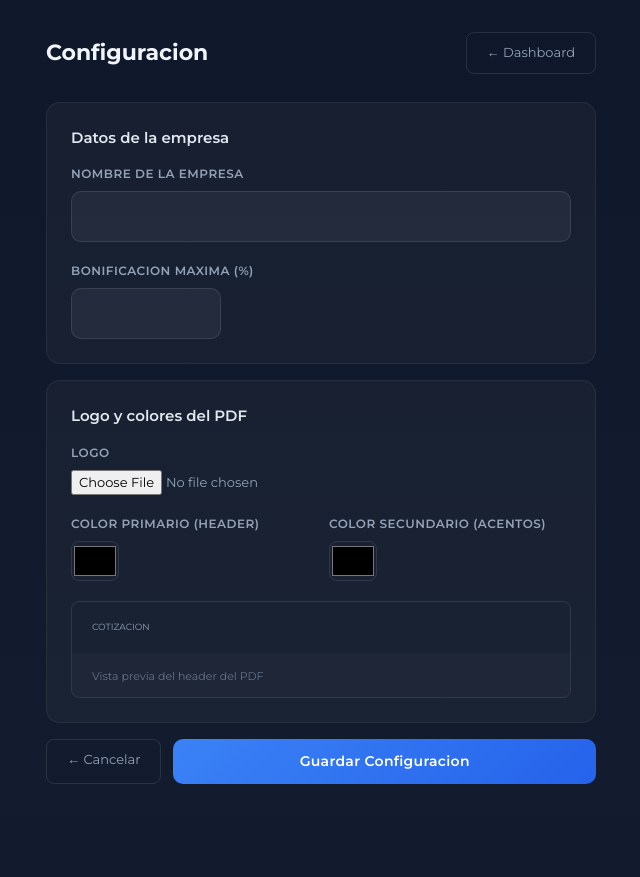
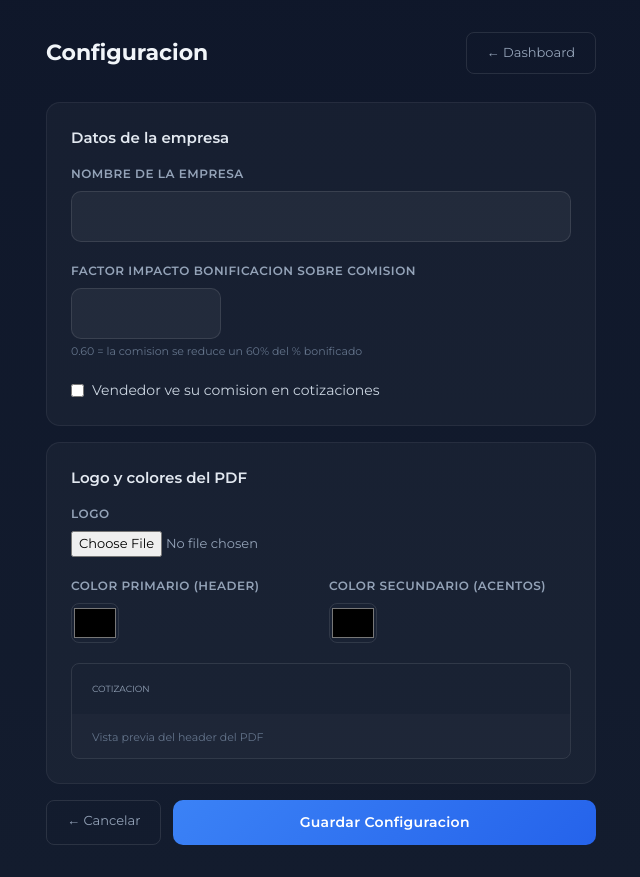
Before and after one commit to luciaf17/cotizador, a Django app: template templates/tenants/configuracion.html in a window 1280 px wide. Shown: the part 61-938 px from the top of the page, without its empty margins (319-959 px from the left). Before the commit the page ends 845 px from the top, so only its background shows below. Run offline with Django 5.2, Linux system fonts and the light colour scheme; the template is opened without the code that fills it, so the values that code supplies are empty; some libraries are stand-ins or nearby versions.

Commit message:
fix: corregir vista configuración tenant - campo bonif_max inexistente
- Reemplazar bonif_max_porcentaje (no existe en Tenant) por campos reales
- Agregar comision_impacto_bonif y mostrar_comisiones al form
- Crear subdirectorio completo para upload de logos
- Agregar logging de errores al guardar

Co-Authored-By: Claude Opus 4.6 (1M context) <noreply@anthropic.com>

```diff
--- a/templates/tenants/configuracion.html
+++ b/templates/tenants/configuracion.html
@@ -19,9 +19,17 @@
                     <input type="text" name="nombre" value="{{ tenant.nombre }}" class="input-dark">
                 </div>
                 <div>
-                    <label class="label-dark">Bonificacion maxima (%)</label>
-                    <input type="number" name="bonif_max_porcentaje" value="{{ tenant.bonif_max_porcentaje|stringformat:'g' }}"
-                           class="input-dark" step="0.5" min="0" max="100" style="width: 150px;">
+                    <label class="label-dark">Factor impacto bonificacion sobre comision</label>
+                    <input type="number" name="comision_impacto_bonif" value="{{ tenant.comision_impacto_bonif|stringformat:'g' }}"
+                           class="input-dark" step="0.01" min="0" max="1" style="width: 150px;">
+                    <div style="color: #64748b; font-size: 11px; margin-top: 4px;">0.60 = la comision se reduce un 60% del % bonificado</div>
+                </div>
+                <div>
+                    <label style="color: #cbd5e1; font-size: 14px; display: flex; align-items: center; gap: 8px; cursor: pointer;">
+                        <input type="checkbox" name="mostrar_comisiones" value="1"
+                               {% if tenant.mostrar_comisiones %}checked{% endif %} style="accent-color: #3b82f6;">
+                        Vendedor ve su comision en cotizaciones
+                    </label>
                 </div>
             </div>
         </div>
```
Also changed, not shown: apps/tenants/views.py (+20 -6 lines).
